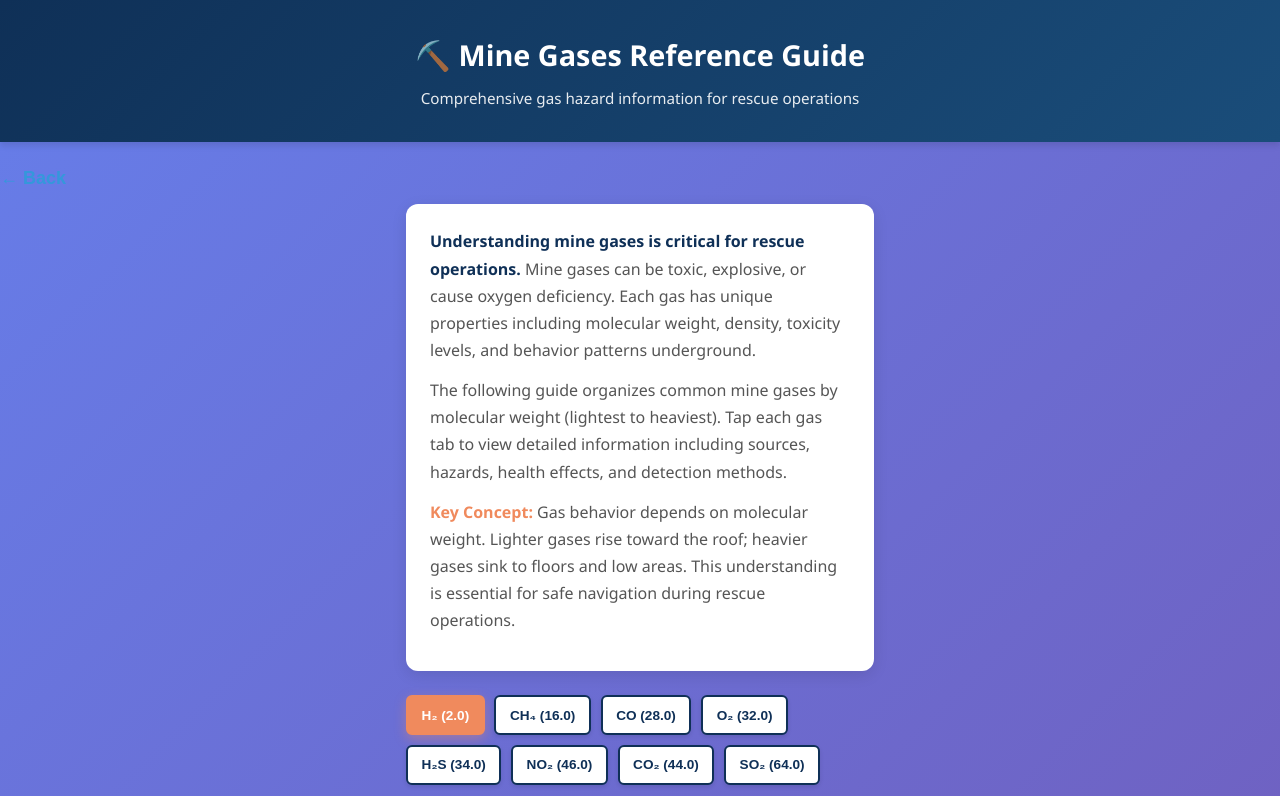
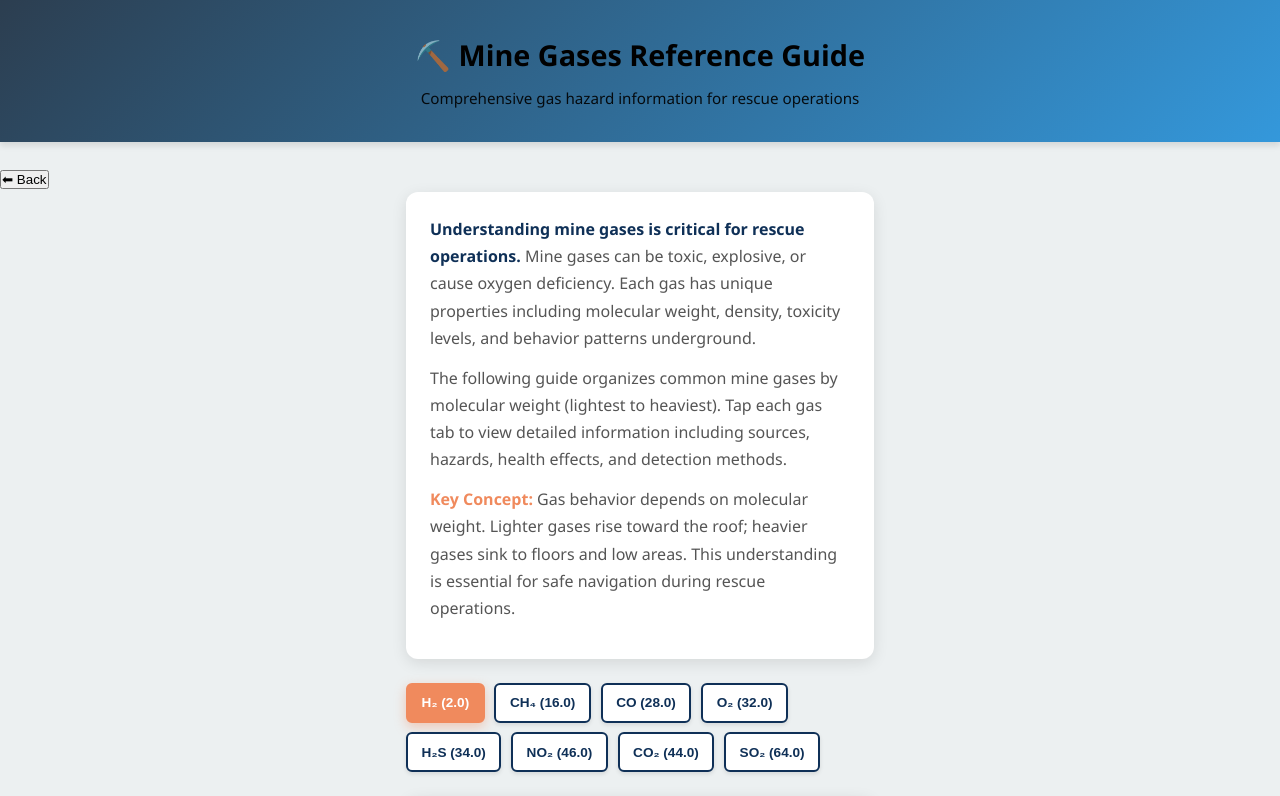
Before and after one commit to fy66c86sfw-collab/Mining-calculator-web, a website: page mine-gases-guide.html in a window 1280 px wide. Shown: the top 796 px of the page. Drawn offline with Linux system fonts and the light colour scheme.

Commit message:
Update mine-gases-guide to match unit-converter style

```diff
--- a/mine-gases-guide.html
+++ b/mine-gases-guide.html
@@ -11,17 +11,25 @@
       box-sizing: border-box;
     }
 
+            :root {
+                          --primary: #2c3e50;
+                          --secondary: #3498db;
+                          --success: #27ae60;
+                          --warning: #f39c12;
+                          --light: #ecf0f1;
+                          --border: #bdc3c7;
+                      }
+
     body {
       font-family: 'Segoe UI', Tahoma, Geneva, Verdana, sans-serif;
-      background: linear-gradient(135deg, #667eea 0%, #764ba2 100%);
-      color: #333;
+            background: var(--light);t
+                  color: var(--primary);
       line-height: 1.6;
       padding-bottom: 2rem;
     }
 
     .header {
-      background: linear-gradient(135deg, #0F3057 0%, #1a4d7a 100%);
-      color: white;
+            background: linear-gradient(135deg, var(--primary), var(--secondary));
       padding: 2rem 1rem;
       text-align: center;
       box-shadow: 0 4px 6px rgba(0, 0, 0, 0.1);
@@ -333,9 +341,8 @@
       opacity: 0.8;
     }
 
-            .back-btn {
-                          background: none;
-                          border: none;
+            ..back-button {
+                    background: var(--primary); none;
                           color: #3498db;
                           cursor: pointer;
                           font-size: 18px;
@@ -351,8 +358,7 @@
     <p>Comprehensive gas hazard information for rescue operations</p>
   </div>
 
-                <button class="back-btn" onclick="window.location.href='index.html'">← Back</button>
-
+            <button class="back-button" onclick="goBack()">⬅ Back</button>
   <div class="container">
     <!-- Introduction -->
     <div class="intro-section">
@@ -970,6 +976,10 @@
         gasPanel.scrollIntoView({ behavior: 'smooth', block: 'start' });
       }, 100);
     }
+
+        function goBack() {
+                  window.location.href = 'index.html';
+              }
   </script>
 </body>
 </html>
```
